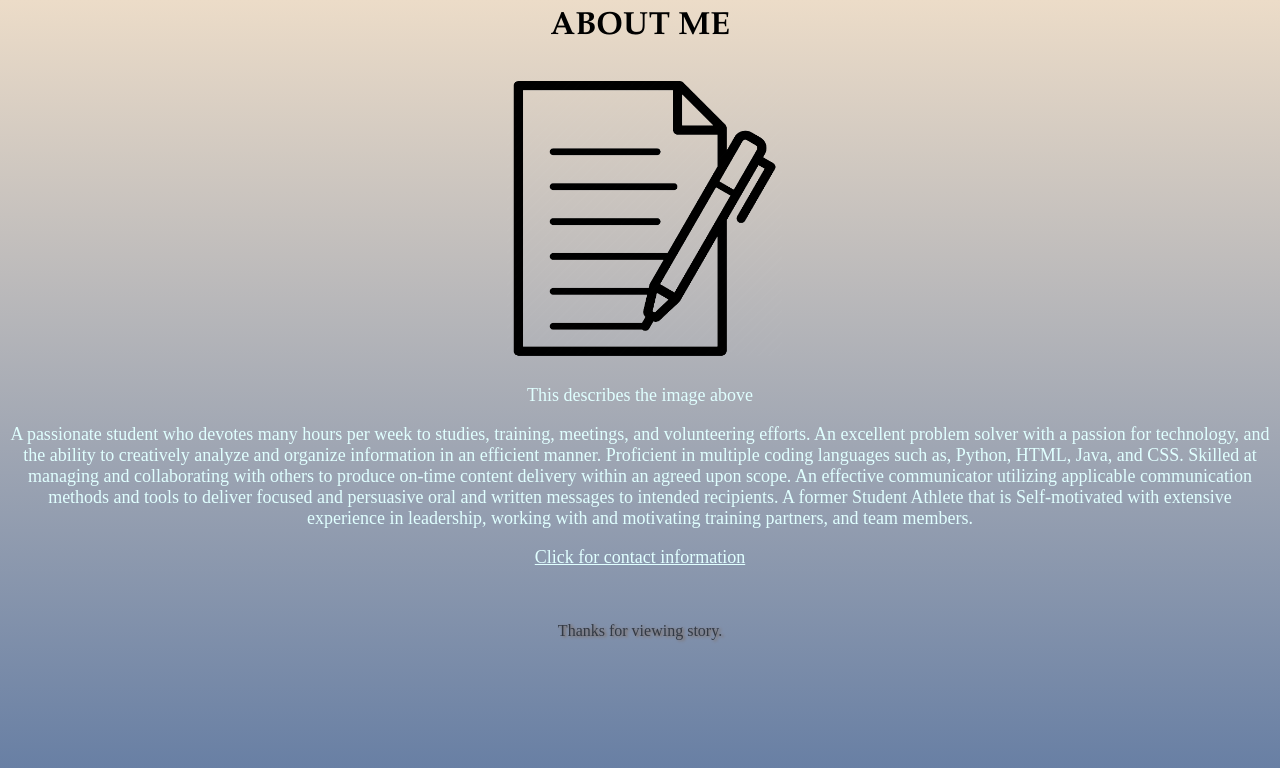
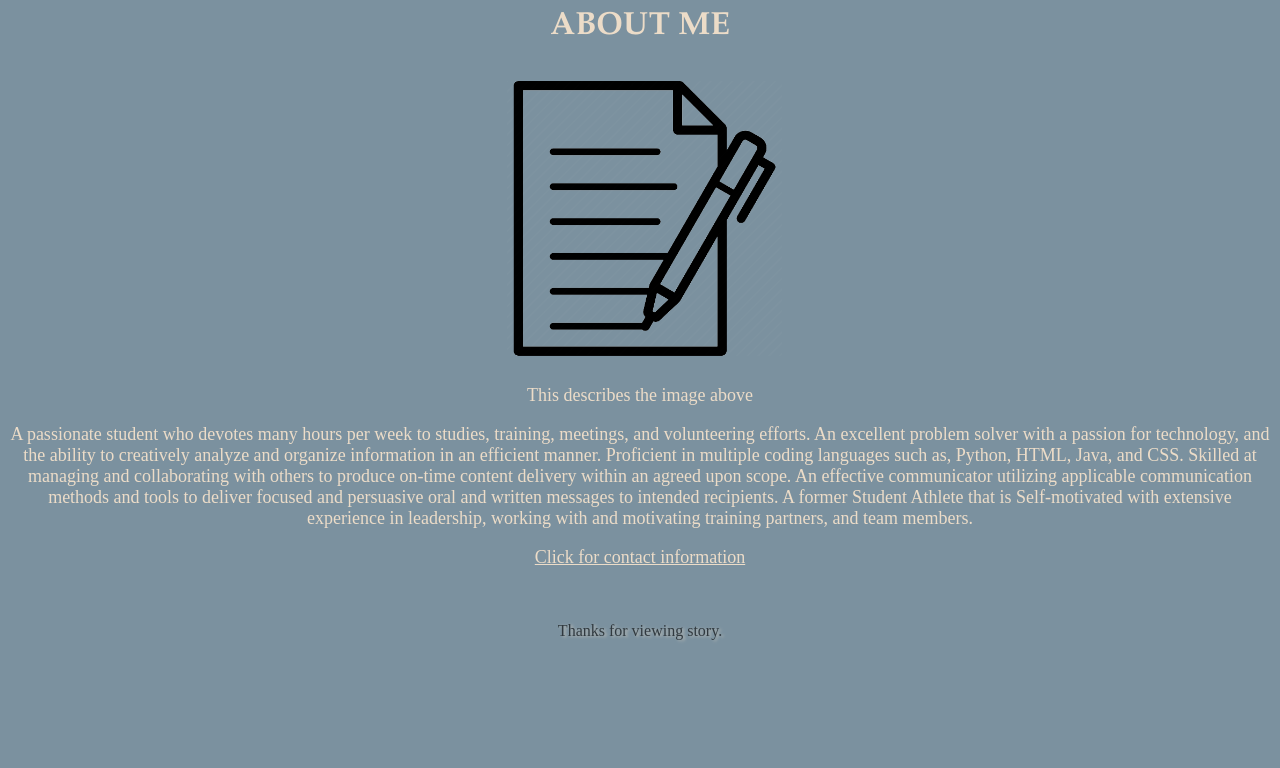
Before and after one commit to slowjamcam/slowjamcam.github.io, a plain HTML site: page tribute_Page.html in a window 1280 px wide. Drawn offline with Linux system fonts and the light colour scheme.

Commit message:
Add files via upload

```diff
--- a/tribute_Page_Style.css
+++ b/tribute_Page_Style.css
@@ -1,21 +1,15 @@
 body {
-  background-color: #81542a;
-  background: linear-gradient(#ecdcc8, rgb(15, 53, 113, .65));
+  background-color: rgb(15, 55, 81, .55);;
 }
 h1 {
   text-align: center;
-  color: #000000;
+  color: #ecdcc8;
   text-transform: uppercase;
   font-family: garamond;
 }
 h2 {
   text-align: center;
-  color: #E0FFFF;
-}
-footer {
-  text-align: center;
-  text-shadow: 2px 1px 3px #81542a;
-  opacity: .6;
+  color: #ecdcc8;
 }
 #img-caption {
   text-align: center;
@@ -25,6 +19,7 @@ img {
   margin-left: auto;
   margin-right: auto;
   max-width: 500px;
+  align-items: center;
 }
 header {
   text-align: center;
@@ -37,9 +32,14 @@ header {
 }
 p {
   text-align: center;
-  color: #E0FFFF;
+  color: #ecdcc8;
   font-size: large;
 }
 #tribute-link{
-  color: #E0FFFF;
+  color: #ecdcc8;
 }
+footer {
+  text-align: center;
+  text-shadow: 2px 1px 3px #ecdcc8;
+  opacity: .6;
+}
```
